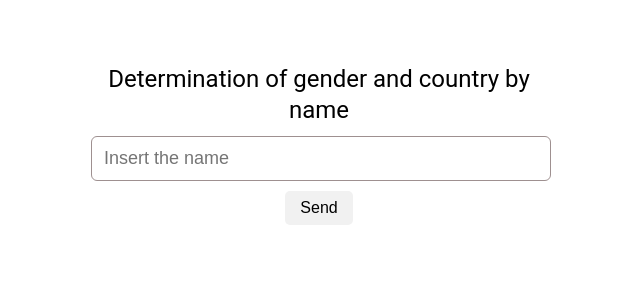
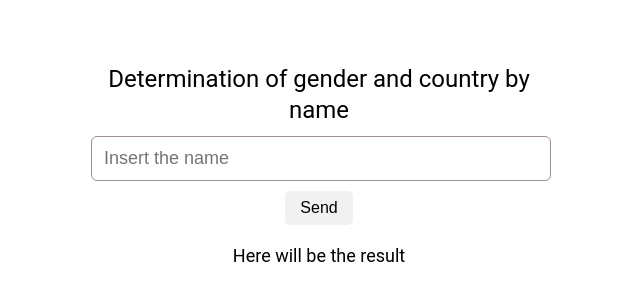
Before and after one commit to MariKhad/genderize_react_f, a React (Create React App) app: page / in a window 1280 px wide. Shown: the part 176-476 px from the top of the page, without its empty margins (321-961 px from the left). Built offline with nearby package versions, Linux system fonts and the light colour scheme.

Commit message:
Fifth commit

```diff
--- a/src/Components/Genderize/Genderize.jsx
+++ b/src/Components/Genderize/Genderize.jsx
@@ -38,7 +38,7 @@ export const Genderize = () => {
 		}
 	}
 
-	const finalResult = (result) => result;
+	const finalResult = result;
 
 	return (
 		<div className="container">
```
